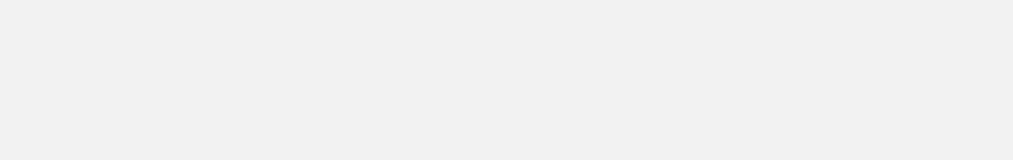
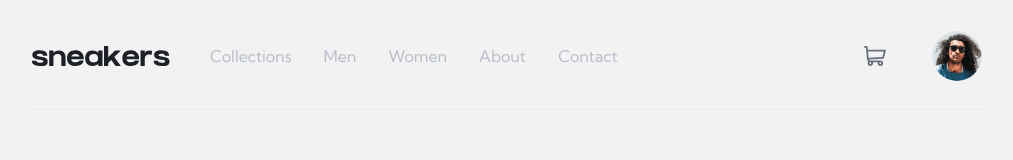
Before and after one commit to LukaGakhokidze/e-commerce, a plain HTML site: page index.html in a window 1280 px wide. Shown: the whole page, without its empty margins (133-1146 px from the left). Drawn offline with Linux system fonts and the light colour scheme.

Commit message:
header finished

```diff
--- a/index.html
+++ b/index.html
@@ -21,7 +21,30 @@
 
     <title>Frontend Mentor | E-commerce product page by Luka Gakhokidze</title>
   </head>
-  <body></body>
+  <body>
+    <header class="header--primary">
+      <nav class="header__nav">
+        <div class="header--wrapper">
+          <img src="images/logo.svg" alt="sneakers logo" class="logo" />
+          <ul class="nav-list" role="list">
+            <li class="nav-list__item"><a href="#">Collections</a></li>
+            <li class="nav-list__item"><a href="#">Men</a></li>
+            <li class="nav-list__item"><a href="#">Women</a></li>
+            <li class="nav-list__item"><a href="#">About</a></li>
+            <li class="nav-list__item"><a href="#">Contact</a></li>
+          </ul>
+        </div>
+        <div class="wrapper">
+          <img src="images/icon-cart.svg" alt="cart icon" class="cart" />
+          <img
+            class="profile-img"
+            src="images/image-avatar.png"
+            alt="profile picture"
+          />
+        </div>
+      </nav>
+    </header>
+  </body>
 </html>
 
 <!-- <div class="attribution">
--- a/style.css
+++ b/style.css
@@ -108,5 +108,68 @@ body {
   padding: 2.8rem 16.5rem 13.2rem 16.5rem;
 }
 
-.heading--primary {
+/* !HEADER */
+
+.header__nav {
+  display: flex;
+  justify-content: space-between;
+  align-items: center;
+  padding-bottom: 2.5rem;
+  border-bottom: 1px solid rgba(228, 233, 242, 1);
 }
+.header--wrapper {
+  display: flex;
+  justify-content: center;
+  align-items: center;
+}
+.nav-list {
+  display: flex;
+  gap: 3.2rem;
+  padding-left: 5.6rems;
+}
+
+.wrapper {
+  display: flex;
+  justify-content: center;
+  align-items: center;
+  gap: 4.6rem;
+}
+
+.nav-list__item a:link,
+.nav-list__item a:visited {
+  text-decoration: none;
+  color: var(--color-light-grey);
+  position: relative;
+}
+.nav-list__item a:link::after {
+  content: '';
+  display: block;
+  width: 0;
+  height: 2px;
+  background-color: var(--color-primary);
+  transition: ease-in-out 0.2s;
+  position: absolute;
+  left: 50%;
+  bottom: -40px;
+}
+.nav-list__item a:hover::after {
+  width: 100%;
+  left: 0;
+}
+
+.cart {
+  color: var(--color-light-grey);
+  cursor: pointer;
+}
+
+.profile-img {
+  height: 5rem;
+  border-radius: 50%;
+  cursor: pointer;
+}
+
+.profile-img:hover {
+  border: 2px solid var(--color-primary);
+}
+
+/* SECTION MAIN */
```
